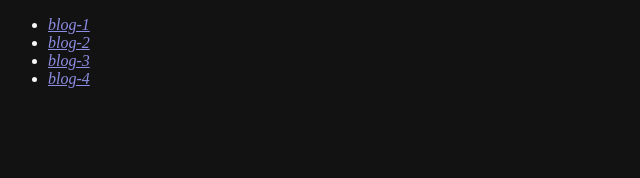
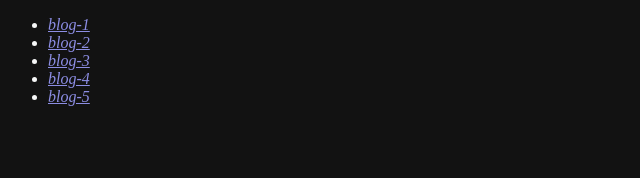
Before and after one commit to wizard-lgtm/wizard-lgtm.github.io, a Nuxt app: page /blog in a window 1280 px wide. Shown: the top 178 px of the page, without its empty margins (0-640 px from the left). Built offline with nearby package versions, Linux system fonts and the light colour scheme.

Commit message:
Update blog.vue

```diff
--- a/pages/blog.vue
+++ b/pages/blog.vue
@@ -4,6 +4,7 @@
     <li> <i><a href="/blog-2">blog-2</a></i> </li>
     <li> <i><a href="/blog-3">blog-3</a></i> </li>
     <li> <i><a href="/blog-4">blog-4</a></i> </li>
+    <li> <i><a href="/blog-5">blog-5</a></i> </li>
   </ul>
 </template>
 <style>
```
